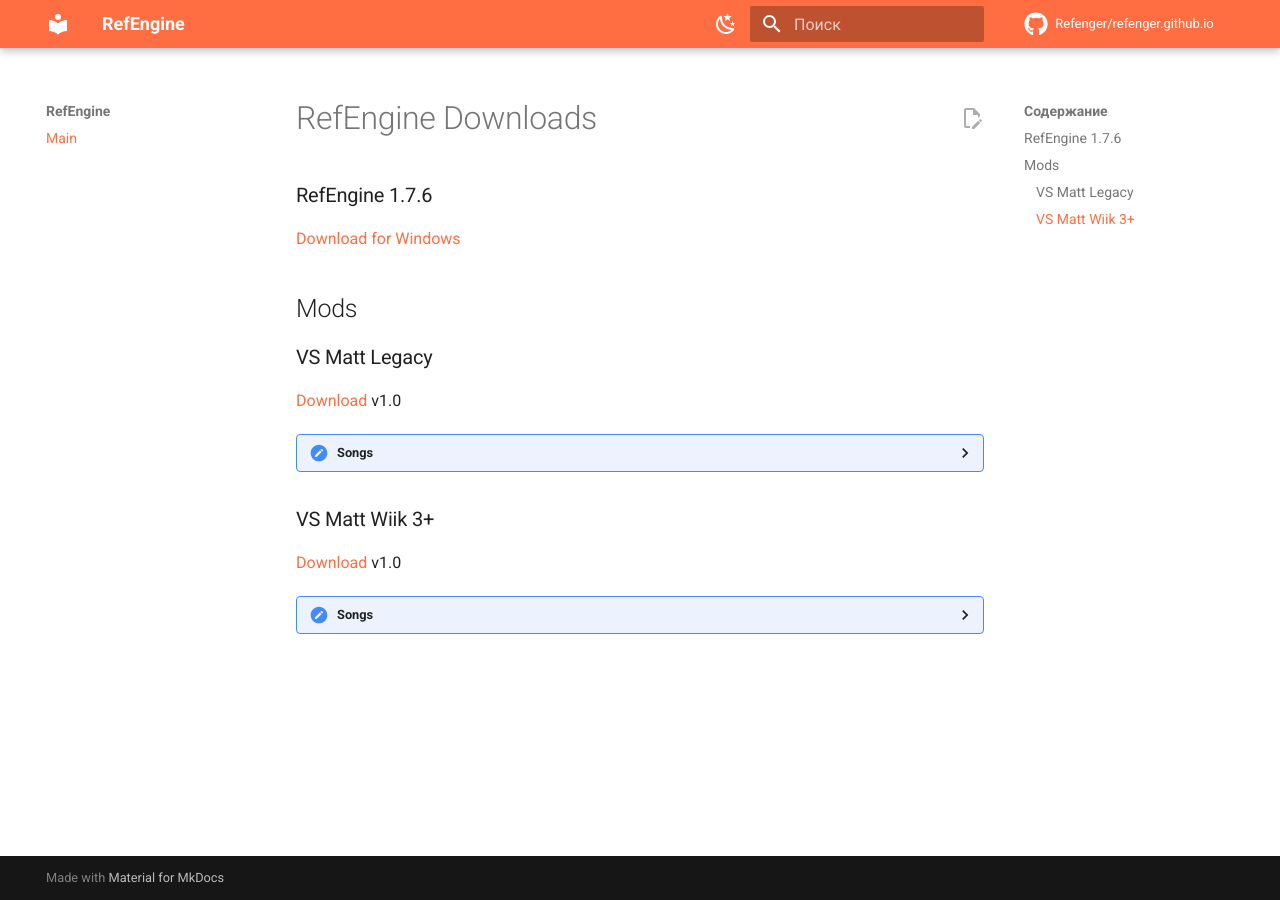
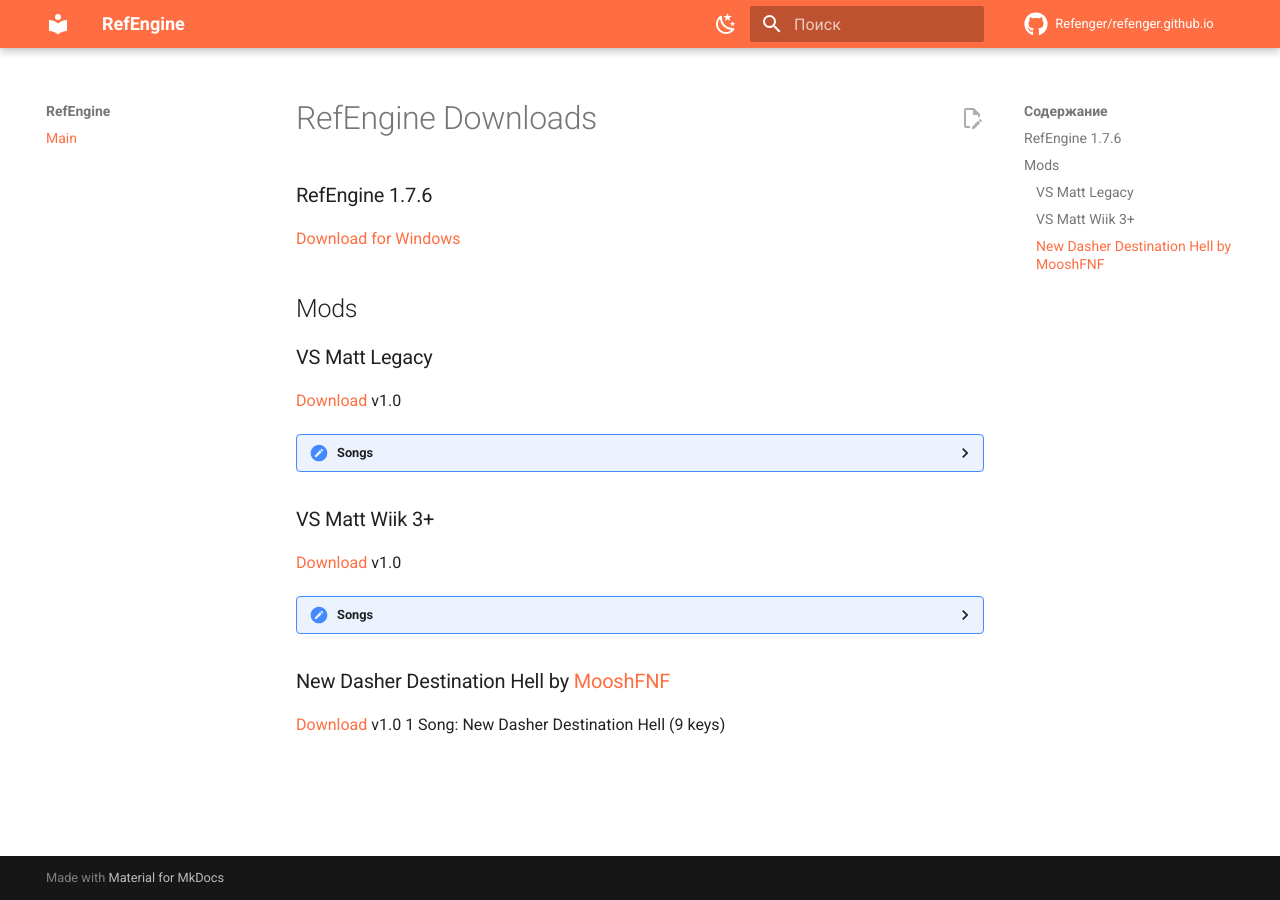
Before and after one commit to Refenger/refenger.github.io, an MkDocs documentation site: the page built from docs/index.md, in a window 1280 px wide. Built offline with MkDocs 1.6.1 and Material for MkDocs 9.7.7, drawn with Linux system fonts in a browser that asks for light colours; comment, search, counter and statistics services are not loaded.

Commit message:
Add New Dasher Destination Hell song details
Added a new song 'New Dasher Destination Hell' by MooshFNF with a download link.

```diff
--- a/docs/index.md
+++ b/docs/index.md
@@ -38,3 +38,7 @@
   4. Skirmish<br>
   5. Incursion
 </details>
+
+### New Dasher Destination Hell by [MooshFNF](https://www.youtube.com/@MooshFNF)
+[Download](https://drive.google.com/file/d/1GVovF6TW7-aJUL6rqzuOEW142zJvDaDc/view?usp=drive_link) v1.0
+1 Song: New Dasher Destination Hell (9 keys)
```
